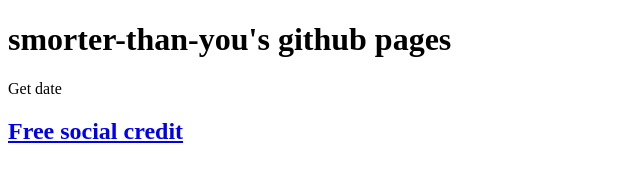
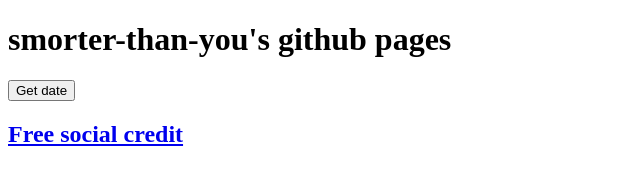
Before and after one commit to smorter-than-you/smorter-than-you.github.io, a plain HTML site: page index.html in a window 1280 px wide. Shown: the whole page, without its empty margins (0-640 px from the left). Drawn offline with Linux system fonts and the light colour scheme.

Commit message:
made date into a button

```diff
--- a/index.html
+++ b/index.html
@@ -7,8 +7,8 @@
     <div id="wrapper">
     </div>
     <h1 class="mainheader">smorter-than-you's github pages</h1>
-    <p id=date onclick="const det = new Date();
-                       this.innerHTML = det.now();">Get date</p>
+    <button onclick="const det = new Date();
+                       this.innerHTML = det.now();">Get date</button>
     <a class="projectheader" href="https://smorter-than-you.github.io/social-credit" target="_blank"><h2>Free social credit</h2></a>
       <p class="projectdescription">
   </body>
```
